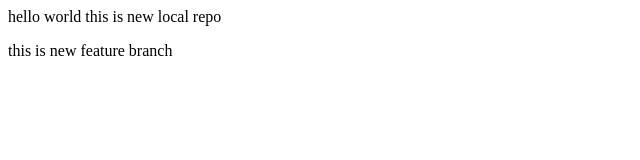
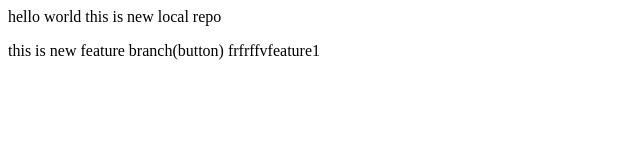
Before and after one commit to adilpatel2809/localrepo, a plain HTML site: page index.html in a window 1280 px wide. Shown: the whole page, without its empty margins (0-640 px from the left). Drawn offline with Linux system fonts and the light colour scheme.

Commit message:
random text

```diff
--- a/index.html
+++ b/index.html
@@ -1,2 +1,2 @@
 <p> hello world this is new local repo</p>
-<p>this is new feature branch</p>
+<p>this is new feature branch(button) frfrffvfeature1</p>
```
